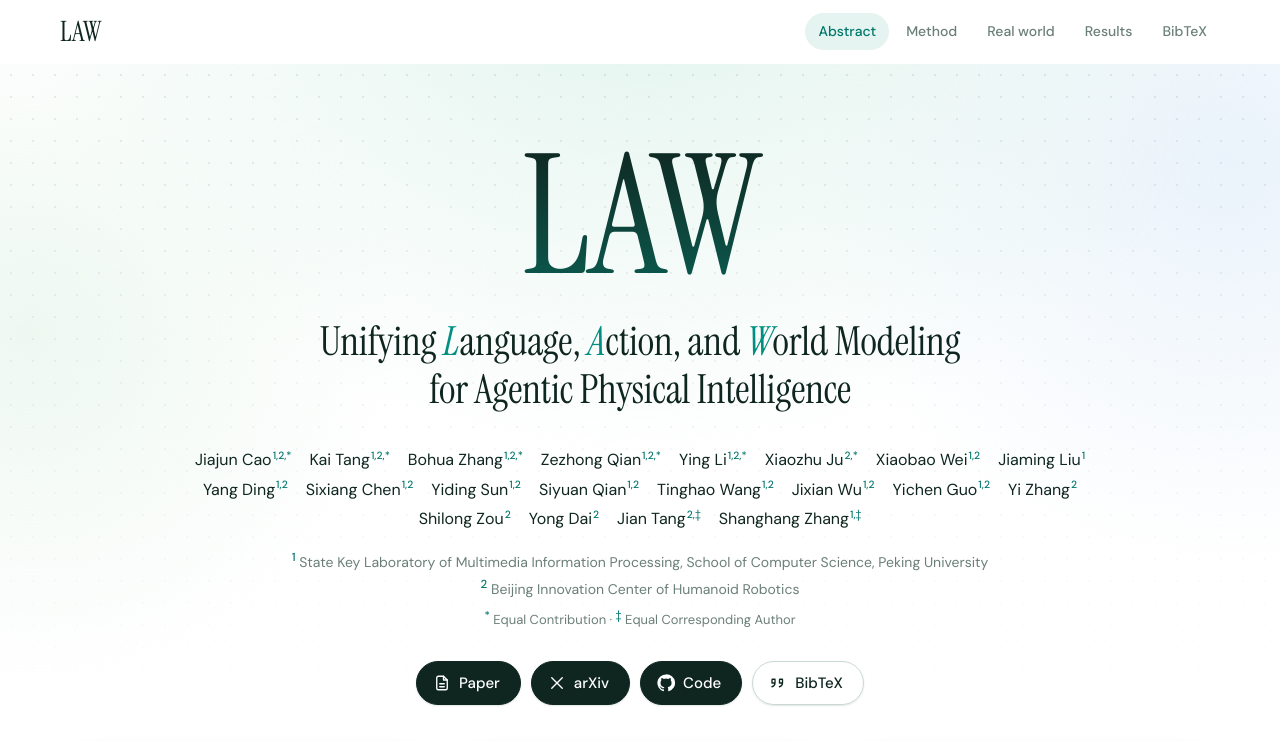
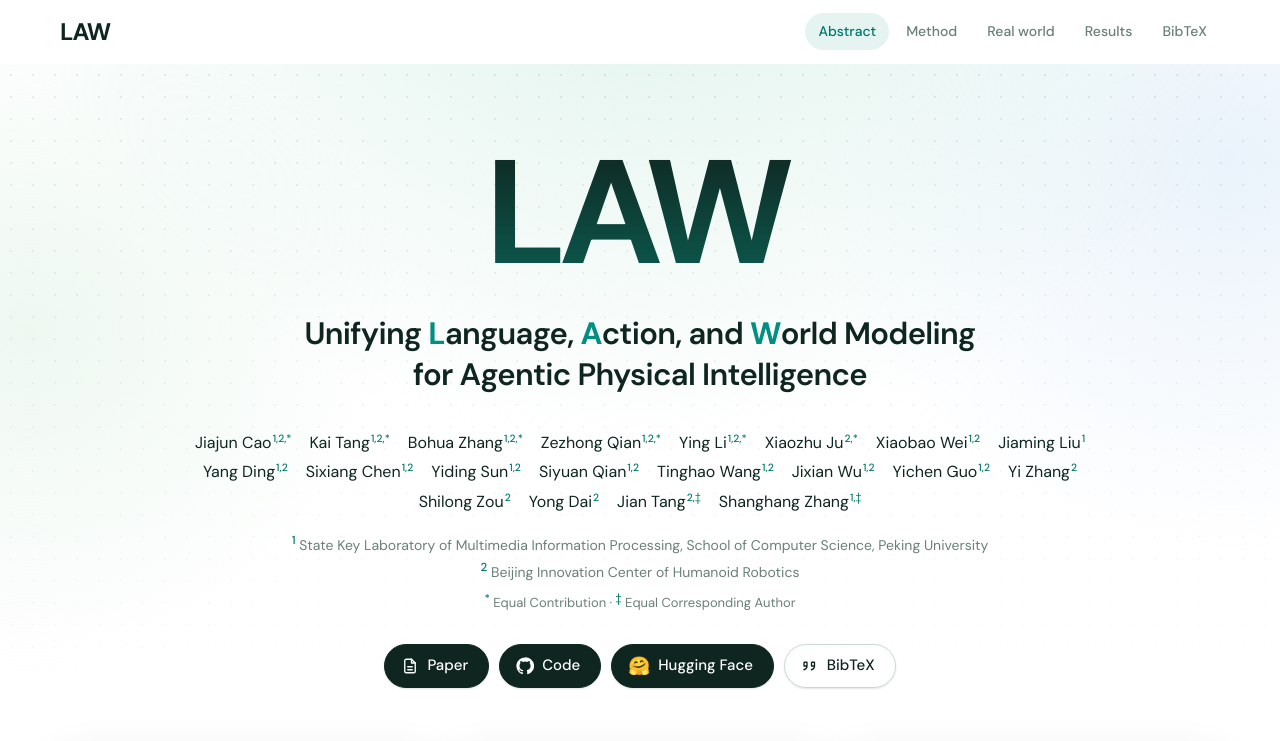
Before and after one commit to hey-cjj/LAW-project, a plain HTML site: page dist/index.html in a window 1280 px wide. Shown: the top 741 px of the page. Drawn offline with Linux system fonts and the light colour scheme.

Commit message:
Use bold sans title and add Hugging Face link
- Hero title, subtitle, and LAW wordmarks switch from Instrument Serif to DM Sans Bold
- Resource buttons are now Paper, Code, Hugging Face (model collection), BibTeX

Co-Authored-By: Claude Opus 5.5 <noreply@anthropic.com>

```diff
--- a/dist/index.html
+++ b/dist/index.html
@@ -16,8 +16,8 @@
   <link rel="preload" href="assets/fonts/instrument-serif-regular.ttf" as="font" type="font/ttf" crossorigin>
   <link rel="preload" href="assets/fonts/dm-sans-regular.ttf" as="font" type="font/ttf" crossorigin>
   <script>document.documentElement.classList.add('js')</script>
-  <link rel="stylesheet" href="styles.css?v=8">
-  <script src="script.js?v=8" defer></script>
+  <link rel="stylesheet" href="styles.css?v=9">
+  <script src="script.js?v=9" defer></script>
 </head>
 <body>
 <a class="skip-link" href="#abstract">Skip to content</a>
@@ -75,13 +75,13 @@
           <svg viewBox="0 0 24 24" aria-hidden="true"><path d="M14 3H7a2 2 0 0 0-2 2v14a2 2 0 0 0 2 2h10a2 2 0 0 0 2-2V8z"/><path d="M14 3v5h5M9 13h6M9 17h6"/></svg>
           Paper
         </a>
-        <a class="button" href="https://arxiv.org/abs/2610.23334" target="_blank" rel="noopener">
-          <svg viewBox="0 0 24 24" aria-hidden="true"><path d="m5 5 14 14M19 5l-6 6m-2 2-6 6"/></svg>
-          arXiv
-        </a>
         <a class="button" href="https://github.com/hey-cjj/CogWAM" target="_blank" rel="noopener">
           <svg viewBox="0 0 24 24" aria-hidden="true" class="filled"><path d="M12 .5a11.5 11.5 0 0 0-3.64 22.41c.58.1.79-.25.79-.56v-2c-3.2.7-3.88-1.37-3.88-1.37-.52-1.33-1.28-1.69-1.28-1.69-1.05-.71.08-.7.08-.7 1.16.08 1.77 1.19 1.77 1.19 1.03 1.77 2.7 1.26 3.36.96.1-.75.4-1.26.73-1.55-2.55-.29-5.24-1.28-5.24-5.69 0-1.26.45-2.29 1.19-3.09-.12-.3-.52-1.47.11-3.06 0 0 .97-.31 3.17 1.18a11 11 0 0 1 5.77 0c2.2-1.49 3.17-1.18 3.17-1.18.63 1.59.23 2.76.11 3.06.74.8 1.19 1.83 1.19 3.09 0 4.42-2.69 5.39-5.26 5.68.41.36.78 1.06.78 2.14v3.17c0 .31.21.67.8.56A11.5 11.5 0 0 0 12 .5Z"/></svg>
           Code
+        </a>
+        <a class="button" href="https://huggingface.co/collections/KAITANG2003/law" target="_blank" rel="noopener">
+          <span class="button-emoji" aria-hidden="true">🤗</span>
+          Hugging Face
         </a>
         <a class="button button-ghost" href="#bibtex">
           <svg viewBox="0 0 24 24" aria-hidden="true"><path d="M8 7H5a1 1 0 0 0-1 1v4h4v-4M8 12c0 3-1 4-4 5M18 7h-3a1 1 0 0 0-1 1v4h4V8M18 12c0 3-1 4-4 5"/></svg>
--- a/dist/styles.css
+++ b/dist/styles.css
@@ -50,7 +50,7 @@ button,a,select{-webkit-tap-highlight-color:transparent}
 .site-header{position:sticky;top:0;z-index:30;height:64px;background:rgba(255,255,255,.82);backdrop-filter:saturate(180%) blur(14px);-webkit-backdrop-filter:saturate(180%) blur(14px);border-bottom:1px solid transparent;transition:border-color .2s,box-shadow .2s}
 .site-header.scrolled{border-bottom-color:var(--line);box-shadow:0 4px 20px rgba(15,38,32,.04)}
 .nav-row{height:100%;display:flex;align-items:center;justify-content:space-between;gap:24px}
-.wordmark{font-family:var(--serif);font-size:28px;line-height:1;color:var(--ink);letter-spacing:.01em}
+.wordmark{font-family:var(--sans);font-weight:700;font-size:24px;line-height:1;color:var(--ink);letter-spacing:-.04em}
 .wordmark:hover{color:var(--accent)}
 nav{display:flex;gap:4px;font-size:14px;font-weight:500}
 nav a{color:var(--muted);padding:7px 13px;border-radius:999px;transition:color .15s,background .15s}
@@ -61,9 +61,9 @@ nav a.active{color:var(--accent-ink);background:var(--accent-soft)}
 .hero{position:relative;padding:76px 0 8px;text-align:center;overflow:hidden;isolation:isolate}
 .hero::before{content:'';position:absolute;inset:-12% -8% 0;z-index:-1;animation:aurora 26s ease-in-out infinite alternate;background:radial-gradient(60% 55% at 50% 0%,#dff3ec 0%,rgba(223,243,236,0) 70%),radial-gradient(40% 40% at 88% 18%,#eaf3fb 0%,rgba(234,243,251,0) 70%),radial-gradient(35% 35% at 10% 30%,#eef8f1 0%,rgba(238,248,241,0) 70%)}
 .hero::after{content:'';position:absolute;inset:0;z-index:-1;background-image:radial-gradient(rgba(15,38,32,.09) 1px,transparent 1px);background-size:22px 22px;-webkit-mask-image:linear-gradient(180deg,#000 0%,transparent 55%);mask-image:linear-gradient(180deg,#000 0%,transparent 55%)}
-.hero-mark{font-family:var(--serif);font-weight:400;font-size:clamp(96px,13vw,176px);line-height:.92;letter-spacing:-.01em;background:linear-gradient(105deg,transparent 42%,rgba(98,226,196,.95) 50%,transparent 58%) 120% 0/260% 100% no-repeat,linear-gradient(180deg,#0f2620 0%,#0b5f53 100%);-webkit-background-clip:text;background-clip:text;color:transparent;padding-bottom:.06em}
-.hero-title{font-family:var(--serif);font-size:clamp(26px,3.2vw,40px);line-height:1.2;color:var(--ink);margin:14px auto 0;max-width:900px;letter-spacing:-.005em}
-.hero-title .initial{color:var(--accent);font-style:italic}
+.hero-mark{font-family:var(--sans);font-weight:700;font-size:clamp(88px,11.5vw,156px);line-height:1;letter-spacing:-.055em;margin-right:.055em;background:linear-gradient(105deg,transparent 42%,rgba(98,226,196,.95) 50%,transparent 58%) 120% 0/260% 100% no-repeat,linear-gradient(180deg,#0f2620 0%,#0b5f53 100%);-webkit-background-clip:text;background-clip:text;color:transparent;padding-bottom:.06em}
+.hero-title{font-family:var(--sans);font-weight:600;font-size:clamp(22px,2.5vw,31px);line-height:1.32;color:var(--ink);margin:18px auto 0;max-width:900px;letter-spacing:-.022em}
+.hero-title .initial{color:var(--accent);font-weight:700}
 .hero-authors{display:flex;flex-wrap:wrap;justify-content:center;gap:4px 18px;max-width:980px;margin:34px auto 0;font-size:16px;line-height:1.6;color:var(--ink)}
 .hero-author{white-space:nowrap}
 .hero-author sup{font-size:10.5px;margin-left:1px;color:var(--accent-ink);font-weight:500}
@@ -74,6 +74,7 @@ nav a.active{color:var(--accent-ink);background:var(--accent-soft)}
 .button{display:inline-flex;align-items:center;gap:8px;height:44px;padding:0 20px 0 16px;border-radius:999px;background:var(--ink);color:#fff;font-size:15px;font-weight:500;border:1px solid var(--ink);transition:background .18s,border-color .18s,transform .18s,box-shadow .18s;box-shadow:0 1px 2px rgba(15,38,32,.12)}
 .button svg{width:18px;height:18px;fill:none;stroke:currentColor;stroke-width:1.8;stroke-linecap:round;stroke-linejoin:round}
 .button svg.filled{fill:currentColor;stroke:none}
+.button-emoji{font-size:18px;line-height:1;font-family:'Apple Color Emoji','Segoe UI Emoji','Noto Color Emoji',sans-serif}
 .button:hover{background:var(--accent);border-color:var(--accent);transform:translateY(-1px);box-shadow:0 6px 18px rgba(0,143,128,.25)}
 .button-ghost{background:rgba(255,255,255,.7);color:var(--ink);border-color:var(--line-strong)}
 .button-ghost:hover{background:#fff;color:var(--accent-ink);border-color:var(--accent);box-shadow:0 6px 18px rgba(15,38,32,.08)}
@@ -210,7 +211,7 @@ td.best{color:var(--accent-ink)!important;font-weight:700}
 /* ---------- Footer ---------- */
 .site-footer{background:#0b1f1a;color:#9fb7af;padding:44px 0;font-size:14px}
 .footer-row{display:flex;align-items:center;justify-content:space-between;gap:24px;flex-wrap:wrap}
-.site-footer .wordmark{color:#fff;font-size:30px}
+.site-footer .wordmark{color:#fff;font-size:26px}
 .site-footer p{margin-top:6px}
 .site-footer a:hover{color:#fff}
 
@@ -358,7 +359,7 @@ table[data-sort-col="1"] tbody tr:not(.law) td:nth-child(2),table[data-sort-col=
   .container{width:calc(100% - 36px)}
   .site-header{height:56px}
   .nav-row{gap:12px}
-  .wordmark{font-size:24px}
+  .wordmark{font-size:21px}
   nav{gap:0;font-size:13px;overflow-x:auto;scrollbar-width:none;margin-right:-8px}
   nav::-webkit-scrollbar{display:none}
   nav a{padding:6px 9px;white-space:nowrap}
```
